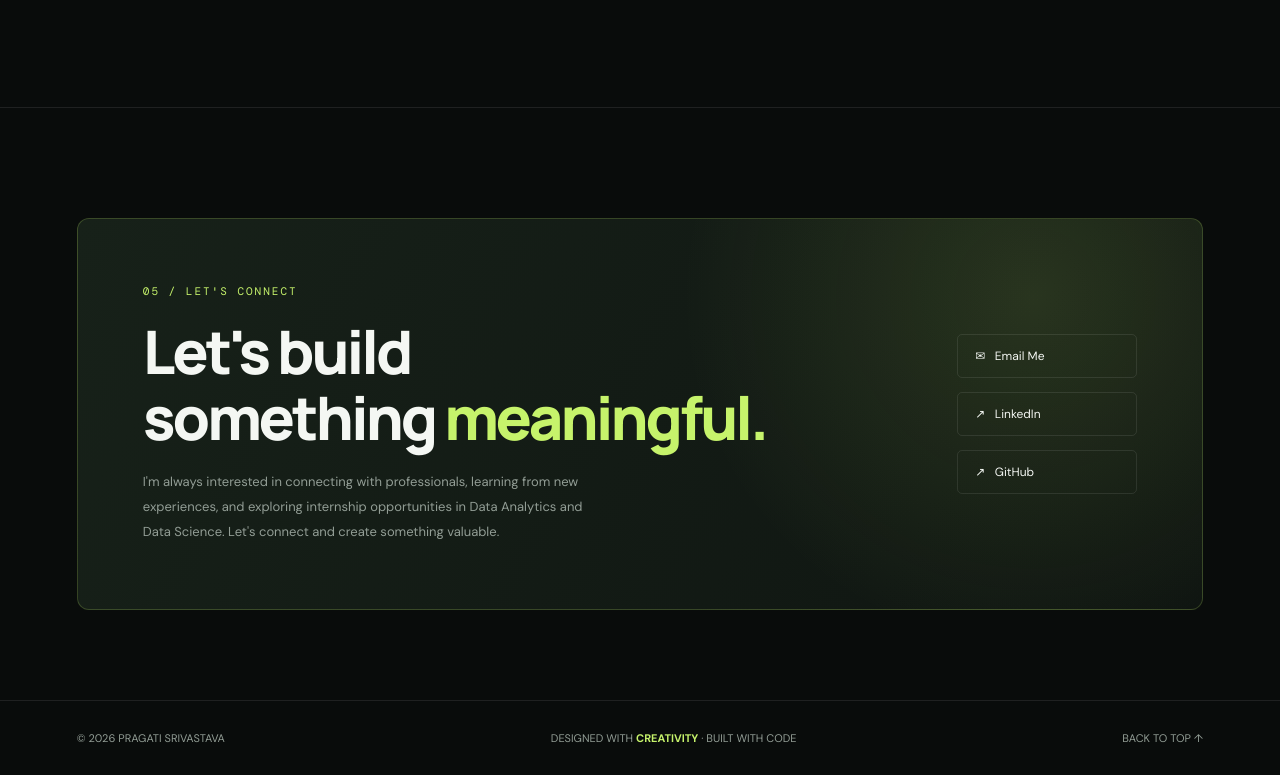
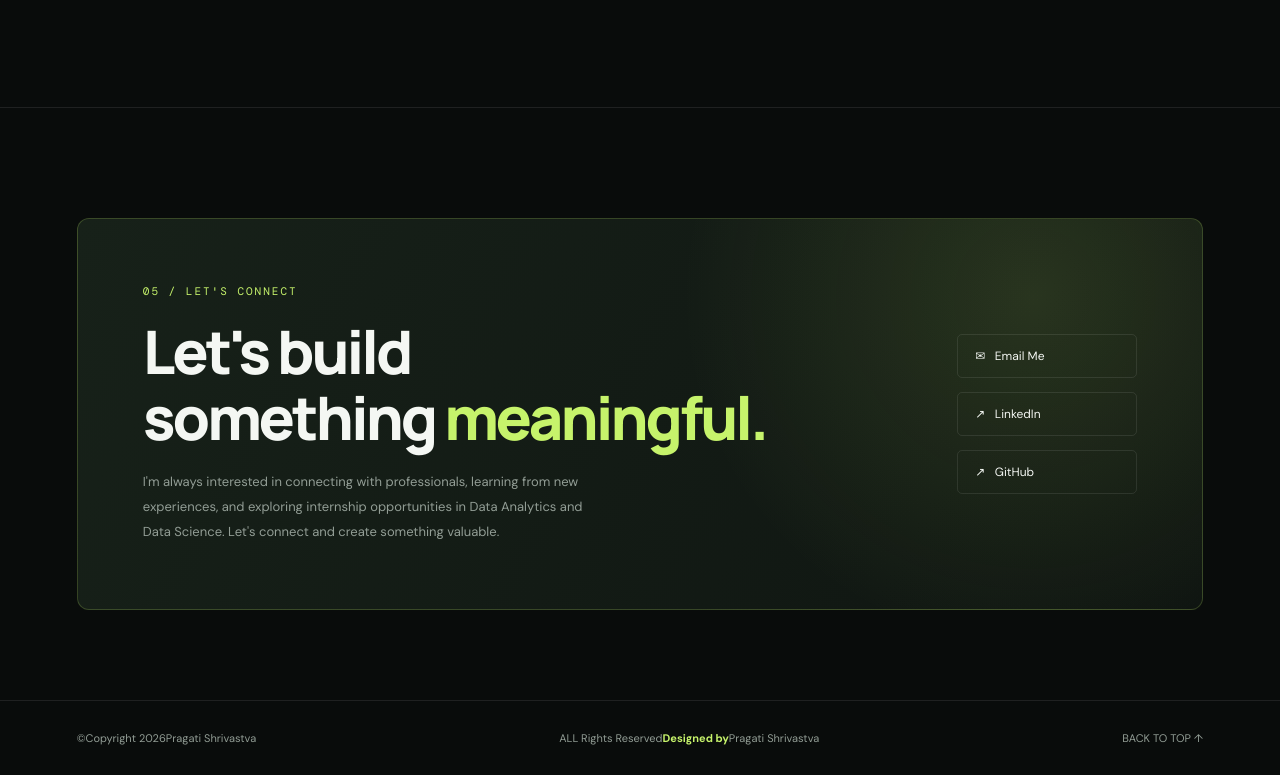
Before and after one commit to Pragati7847/portfolio, a plain HTML site: page index.html in a window 1280 px wide. Shown: the part 4057-4832 px from the top of the page. Drawn offline with nearby package versions, Linux system fonts and the light colour scheme.

Commit message:
Update index.html

```diff
--- a/index.html
+++ b/index.html
@@ -166,10 +166,6 @@ header {
     border-radius: 5px;
 }
 
-/* =========================
-   HERO SECTION
-========================= */
-
 .hero {
     min-height: 710px;
     display: grid;
@@ -426,9 +422,7 @@ header {
     font-size: 10px;
 }
 
-/* =========================
-   COMMON SECTIONS
-========================= */
+
 
 section {
     padding: 110px 0;
@@ -463,9 +457,6 @@ section {
     margin-bottom: 50px;
 }
 
-/* =========================
-   ABOUT
-========================= */
 
 .about-grid {
     display: grid;
@@ -721,9 +712,7 @@ section {
     color: var(--muted);
 }
 
-/* =========================
-   CONTACT
-========================= */
+
 
 .contact-section {
     padding-bottom: 90px;
@@ -779,9 +768,7 @@ section {
     color: #101610;
 }
 
-/* =========================
-   FOOTER
-========================= */
+
 
 footer {
     border-top: 1px solid var(--border);
@@ -801,9 +788,7 @@ footer {
     color: var(--green);
 }
 
-/* =========================
-   ANIMATION
-========================= */
+
 
 .reveal {
     opacity: 0;
@@ -816,9 +801,7 @@ footer {
     transform: translateY(0);
 }
 
-/* =========================
-   RESPONSIVE
-========================= */
+
 
 @media(max-width:950px) {
     .hero {
@@ -986,7 +969,8 @@ footer {
 
 <main>
 
-<!-- HERO -->
+
+
 
 <div class="container hero" id="home">
 
@@ -1041,7 +1025,8 @@ footer {
 
     </div>
 
-    <!-- VISUAL PROFILE CARD -->
+
+
 
     <div class="hero-visual">
 
@@ -1541,9 +1526,9 @@ footer {
 <footer>
 <div class="container footer-content">
 
-    <span>© <span id="year"></span> PRAGATI SRIVASTAVA</span>
-
-    <span>DESIGNED WITH <strong>CREATIVITY</strong> · BUILT WITH CODE</span>
+    <span>©Copyright <span id="year"></span>Pragati Shrivastva</span>
+
+    <span>ALL Rights Reserved<strong>Designed by</strong>Pragati Shrivastva</span>
 
     <a href="#home">BACK TO TOP ↑</a>
 
```
